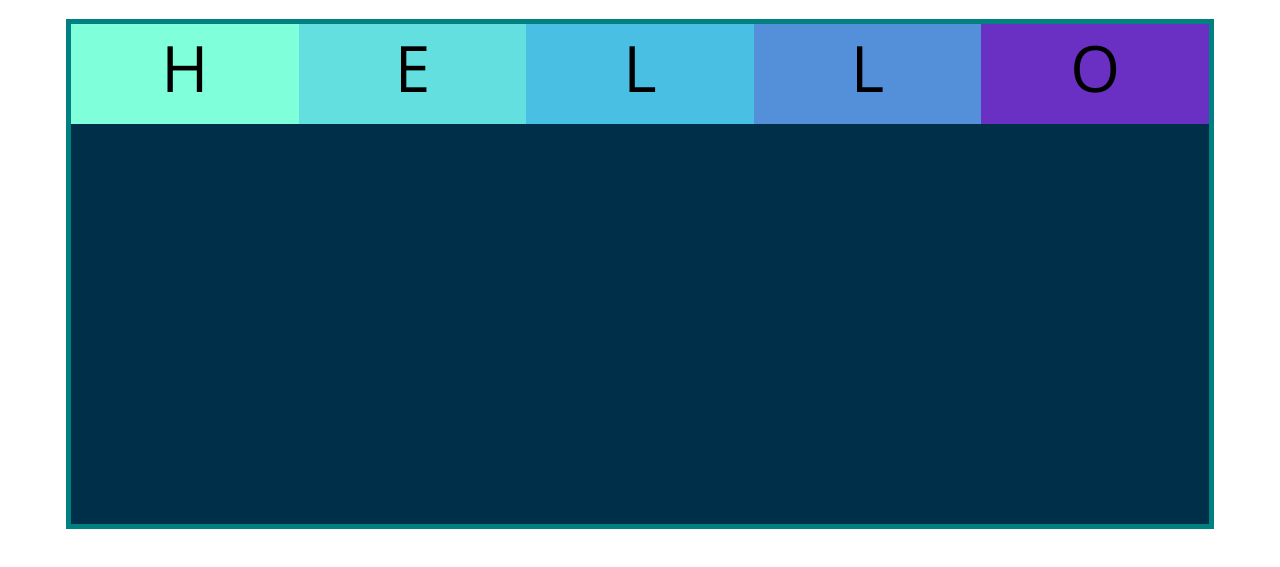
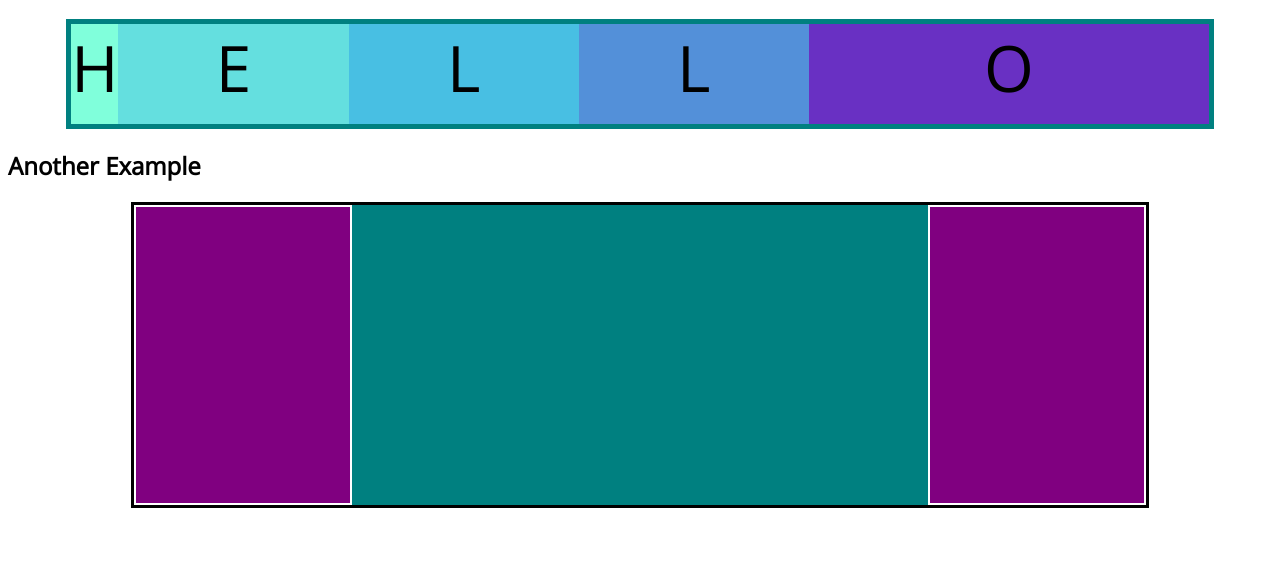
Before and after one commit to amanaggarwal06/Web-Development-Projects, a plain HTML site: page CSS Flexbox/Flex_direction/index.html in a window 1280 px wide. Shown: the part 67-634 px from the top of the page. Drawn offline with nearby package versions, Linux system fonts and the light colour scheme.

Commit message:
flexbox Day--> 2

```diff
--- a/CSS Flexbox/Flex_direction/app.css
+++ b/CSS Flexbox/Flex_direction/app.css
@@ -7,15 +7,15 @@ h1 {
 #container {
     background-color: #003049;
     width: 90%;
-    height: 500px;
+    /* height: 500px; */
     margin: 0 auto;
     border: 5px solid teal;
     display: flex;
 
     flex-direction: row;
     justify-content: center;
-    flex-wrap: wrap;
-    /* align-content: flex-start; */
+    /* flex-wrap: wrap; */
+    /* align-content: flex-end; */
 
     /* only wrap --> cross-axis is left to right
 } */
@@ -31,11 +31,40 @@ h1 {
     height: 100px;
     font-size: 4em;
     text-align: center;
+    /* flex-grow: 1; */
+    /* max-width: 300px; */
+    flex-basis: 400px;
+    /* used for the main axis to set them
+     */
+}
+
+div:nth-of-type(1) {
     flex-grow: 1;
-    /* max-width: 300px; */
+    flex-shrink: 3;
+}
+
+div:nth-of-type(5) {
+    flex-grow: 2;
+    flex-shrink: 0;
+}
+
+main{
+    border: 3px solid black;
+    height: 300px;
+    width : 80%;
+    margin: 0 auto;
+    display: flex;
 
 }
 
-/* div:nth-of-type(1) {
-    flex-grow: 1;
-} */
+main #sidebars {
+    background-color: purple;
+    border: 2px solid white;
+    flex: 1 2;
+
+}
+
+main #maincontent {
+    background-color: teal;
+    flex: 2 1 150px;
+}
--- a/CSS Flexbox/Flex_direction/index.html
+++ b/CSS Flexbox/Flex_direction/index.html
@@ -21,6 +21,14 @@
         <div style="background-color: #6930c3">O</div>
     </section>
 
+    <h2>Another Example</h2>
+    <main>
+
+        <section id="sidebars"></section>
+        <section id="maincontent"></section>
+        <section id="sidebars"></section>
+    </main>
+
 </body>
 
 </html>
--- /dev/null
+++ b/CSS Flexbox/Media-Queries/app.css
@@ -0,0 +1,89 @@
+body {
+    font-family: 'Open Sans', sans-serif;
+}
+
+h1 {
+    font-size: 6em;
+    text-align: center;
+}
+nav {
+    font-size: 1.5em;
+    display: flex;
+    justify-content: space-between;
+}
+
+ul{
+    border: 1px solid red;
+    flex-grow: 1;
+    max-width: 50%;
+    display: flex;
+    justify-content: space-evenly;
+}
+
+ul,li {
+    /* display: inline; */
+    margin: 0;
+    padding: 0;
+}
+
+/* @media (min-width: 600px) and(max-width:800px) {
+    h1{
+        color: purple;
+    }
+} */
+
+
+
+h1{
+    color: red;
+}
+
+@media (min-width: 500px){
+    h1{
+        color: orange;
+    }
+}
+
+@media (min-width: 1000px){
+    h1{
+        color: yellow;
+    }
+}
+
+@media (min-width:1500px){
+
+    h1{
+        color: green;
+    }
+}
+
+/* @media (orientation : landscape){
+
+    body{
+        background-color: magenta;
+    }
+} */
+
+@media (max-width: 768px){
+
+    h1{
+        font-size: 4em;
+    }
+
+    nav, nav ul{
+        flex-direction: column;
+        align-items: center;
+    }
+
+    /* nav ul{
+        flex-direction: column;
+        align-items: center;
+    } */
+}
+
+@media (max-width: 576px){
+
+    h1{
+        font-size: 2.5em;
+    }
+}
```
Also changed, not shown: CSS Flexbox/Media-Queries/index.html (added, +34 -0 lines).
